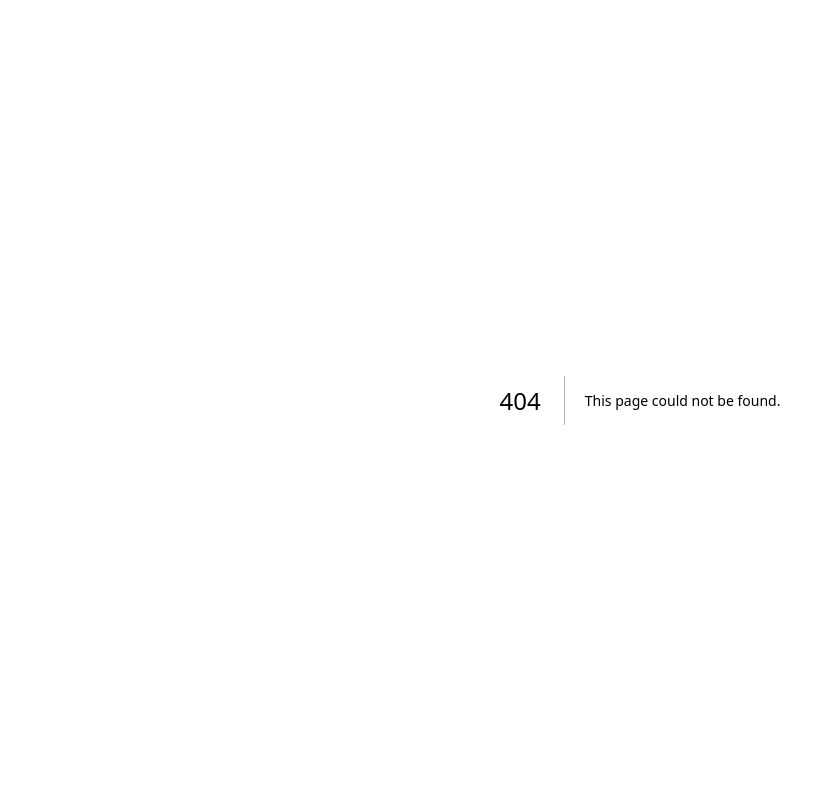
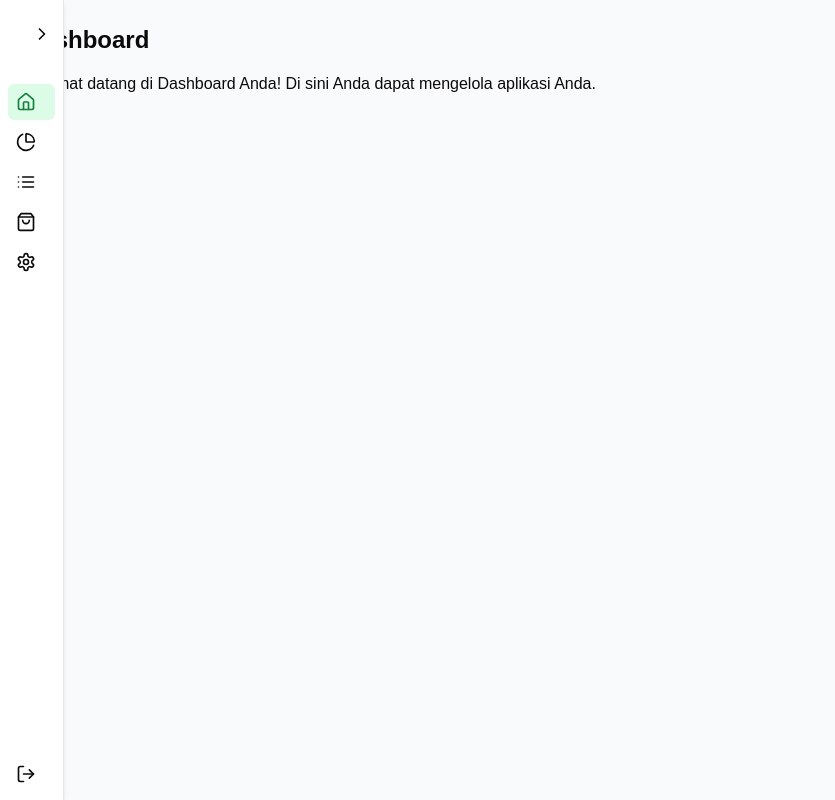
Before and after one commit to abizarhaikal/Wargem, a Next.js app: page /admin/Dashboard in a window 1280 px wide. Before the commit this address had no page. Shown: the whole page, without its empty margins (0-835 px from the left). Built offline with nearby package versions, Linux system fonts and the light colour scheme.

Commit message:
menambah sidebar admin

```diff
--- /dev/null
+++ b/src/app/admin/Dashboard/page.js
@@ -0,0 +1,21 @@
+"use client";
+import React from "react";
+import CustomSidebar from "@/components/ui/sidebaradmin";
+import { SidebarProvider } from "@/components/ui/sidebar";
+
+export default function App() {
+  return (
+    <SidebarProvider>
+      <div className="flex h-screen w-full">
+        {/* Sidebar */}
+        <CustomSidebar />
+
+        {/* Konten Utama */}
+        <main className="flex-1 p-6 bg-gray-50">
+          <h1 className="text-2xl font-bold mb-4">Dashboard</h1>
+          <p>Selamat datang di Dashboard Anda! Di sini Anda dapat mengelola aplikasi Anda.</p>
+        </main>
+      </div>
+    </SidebarProvider>
+  );
+}
--- a/src/app/admin/HalamanProduk/ProdukBaru/page.js
+++ b/src/app/admin/HalamanProduk/ProdukBaru/page.js
@@ -1,5 +1,7 @@
 "use client";
 import { useState } from "react";
+import { useRouter } from "next/navigation"; // Untuk navigasi halaman
+import { ArrowLeft } from "lucide-react"; // Import ikon dari lucide-react
 import { Button } from "@/components/ui/button";
 import { DateInput } from "@/components/ui/admin/ProdukBaru/DateInput";
 import { ImageUpload } from "@/components/ui/admin/ProdukBaru/ImageUpload";
@@ -17,11 +19,11 @@ export default function ProdukPage() {
   });
   const [statusMessage, setStatusMessage] = useState({ type: "", text: "" });
   const [validationMessage, setValidationMessage] = useState("");
+  const router = useRouter();
 
   const handleSave = async () => {
     const { name, category, price, stock, image } = formData;
 
-    // Validasi input kosong
     if (!name || !category || price <= 0 || stock <= 0 || !image) {
       setValidationMessage("Semua field wajib diisi dan tidak boleh bernilai 0.");
       setTimeout(() => setValidationMessage(""), 3000); // Hapus pesan setelah 3 detik
@@ -29,18 +31,15 @@ export default function ProdukPage() {
     }
 
     try {
-      // Reset validation message
       setValidationMessage("");
 
-      // Check for duplicate product name
       const isDuplicate = await checkDuplicateProduct(name);
       if (isDuplicate) {
         setStatusMessage({ type: "error", text: "Produk dengan nama yang sama sudah ada." });
-        setTimeout(() => setStatusMessage({ type: "", text: "" }), 3000); // Hapus pesan setelah 3 detik
+        setTimeout(() => setStatusMessage({ type: "", text: "" }), 3000);
         return;
       }
 
-      // Create product
       await createProduct({ name, category, price, stock, image });
       setStatusMessage({ type: "success", text: "Data berhasil disimpan!" });
       setFormData({ name: "", category: "", price: 0, stock: 0, image: null });
@@ -49,13 +48,20 @@ export default function ProdukPage() {
       console.error(error);
     }
 
-    // Tampilkan animasi sementara untuk status
     setTimeout(() => setStatusMessage({ type: "", text: "" }), 3000);
   };
 
   return (
-    <div className="p-8 bg-gray-50 min-h-screen">
-      <h1 className="text-2xl font-bold mb-4">Produk</h1>
+    <div className="p-8 bg-gray-50 min-h-screen ml-12">
+      <div className="flex items-center space-x-4 mb-6">
+        <button
+          className="p-2 rounded-full bg-green-400 text-white hover:bg-green-500"
+          onClick={() => router.push("/admin/HalamanProduk")}
+        >
+          <ArrowLeft size={20} />
+        </button>
+        <h1 className="text-2xl font-bold">Produk Baru</h1>
+      </div>
       <div className="space-y-6">
         <DateInput />
         <div className="grid grid-cols-1 md:grid-cols-2 gap-6">
@@ -82,18 +88,15 @@ export default function ProdukPage() {
         <div className="flex flex-col md:flex-row items-center space-y-4 md:space-y-0 md:space-x-4">
           <Button onClick={handleSave}>Simpan Data</Button>
 
-          {/* Pemberitahuan */}
           {validationMessage && (
-            <p
-              className="text-red-500 text-sm font-semibold transition-opacity duration-700 ease-in-out opacity-100"
-            >
+            <p className="text-red-500 text-sm font-semibold">
               {validationMessage}
             </p>
           )}
 
           {statusMessage.text && (
             <p
-              className={`text-sm font-semibold transition-all duration-300 ease-in-out ${
+              className={`text-sm font-semibold ${
                 statusMessage.type === "success"
                   ? "text-green-500"
                   : "text-red-500"
--- a/src/app/admin/HalamanProduk/UpdateProduk/[id]/page.js
+++ b/src/app/admin/HalamanProduk/UpdateProduk/[id]/page.js
@@ -1,6 +1,7 @@
 "use client";
 import { useEffect, useState } from "react";
 import { useRouter } from "next/navigation";
+import { ArrowLeft } from "lucide-react"; // Import ikon dari lucide-react
 import { Button } from "@/components/ui/button";
 import { DateInput } from "@/components/ui/admin/ProdukBaru/DateInput";
 import { ImageUpload } from "@/components/ui/admin/UpdateProduk/ImageUpload";
@@ -130,8 +131,16 @@ export default function UpdateProdukPage({ params }) {
   };
 
   return (
-    <div className="p-8 bg-gray-50 min-h-screen">
-      <h1 className="text-2xl font-bold mb-4">Update Produk</h1>
+    <div className="p-8 bg-gray-50 min-h-screen ml-12">
+      <div className="flex items-center space-x-4 mb-6">
+        <button
+          className="p-2 rounded-full bg-green-400 text-white hover:bg-green-500"
+          onClick={() => router.push("/admin/HalamanProduk")}
+        >
+          <ArrowLeft size={20} />
+        </button>
+        <h1 className="text-2xl font-bold">Update Produk</h1>
+      </div>
       <div className="space-y-6">
         <DateInput />
         <div className="grid grid-cols-1 md:grid-cols-2 gap-6">
@@ -148,8 +157,7 @@ export default function UpdateProdukPage({ params }) {
               stock: formData.stock,
             }}
             onChange={(updatedFields) =>
-              setFormData({ ...formData, ...updatedFields })
-            }
+              setFormData({ ...formData, ...updatedFields })}
           />
         </div>
         <CategorySelector
--- a/src/app/admin/HalamanProduk/page.js
+++ b/src/app/admin/HalamanProduk/page.js
@@ -44,9 +44,9 @@ export default function ProductListPage() {
 
   return (
     <SidebarProvider>
-      <div className="flex h-screen">
+      <div className="flex h-screen w-full">
         <CustomSidebar />
-        <main className="flex-1 p-6 bg-gray-50">
+        <main className="flex-1 p-6 bg-gray-50 ml-12"> {/* Added ml-12 for left margin */}
           <ProductLayout>
             <SearchBar
               value={search}
--- /dev/null
+++ b/src/app/admin/Logout/page.js
@@ -0,0 +1,20 @@
+"use client";
+import React from "react";
+import CustomSidebar from "@/components/ui/sidebaradmin";
+import { SidebarProvider } from "@/components/ui/sidebar";
+
+export default function App() {
+  return (
+    <SidebarProvider>
+      <div className="flex h-screen w-full">
+        {/* Sidebar */}
+        <CustomSidebar />
+
+        {/* Konten Utama */}
+        <main className="flex-1 p-6 bg-gray-50">
+          <h1 className="text-2xl font-bold mb-4">Logout</h1>
+        </main>
+      </div>
+    </SidebarProvider>
+  );
+}
--- /dev/null
+++ b/src/app/admin/Pemasukan/page.js
@@ -0,0 +1,20 @@
+"use client";
+import React from "react";
+import CustomSidebar from "@/components/ui/sidebaradmin";
+import { SidebarProvider } from "@/components/ui/sidebar";
+
+export default function App() {
+  return (
+    <SidebarProvider>
+      <div className="flex h-screen w-full">
+        {/* Sidebar */}
+        <CustomSidebar />
+
+        {/* Konten Utama */}
+        <main className="flex-1 p-6 bg-gray-50">
+          <h1 className="text-2xl font-bold mb-4">Pemasukan</h1>
+        </main>
+      </div>
+    </SidebarProvider>
+  );
+}
--- /dev/null
+++ b/src/app/admin/Pengaturan/page.js
@@ -0,0 +1,20 @@
+"use client";
+import React from "react";
+import CustomSidebar from "@/components/ui/sidebaradmin";
+import { SidebarProvider } from "@/components/ui/sidebar";
+
+export default function App() {
+  return (
+    <SidebarProvider>
+      <div className="flex h-screen w-full">
+        {/* Sidebar */}
+        <CustomSidebar />
+
+        {/* Konten Utama */}
+        <main className="flex-1 p-6 bg-gray-50">
+          <h1 className="text-2xl font-bold mb-4">Pengaturan</h1>
+        </main>
+      </div>
+    </SidebarProvider>
+  );
+}
--- a/src/app/admin/orders/page.jsx
+++ b/src/app/admin/orders/page.jsx
@@ -31,7 +31,7 @@ export default function Page() {
     <SidebarProvider className="flex h-screen">
       <CustomSidebar />
 
-      <main className="flex-1 p-6 bg-gray-50">
+      <main className="flex-1 p-6 bg-gray-50 ml-12">
         <h1 className="text-xl font-semibold mb-4">Order Items</h1>
 
         {/* Alert Section */}
--- a/src/components/ui/admin/HalamanProduk/ProductTable.js
+++ b/src/components/ui/admin/HalamanProduk/ProductTable.js
@@ -50,12 +50,12 @@ import {
               <TableCell className="px-4 py-2">{product.created}</TableCell>
               <TableCell className="px-4 py-2">{product.updated}</TableCell>
               <TableCell className="px-4 py-2 flex gap-2">
-                  <Button onClick={() => onUpdate(product.id)}>Update</Button>
+                <Button onClick={() => onUpdate(product.id)}>Edit</Button>
                 <Button
                   variant="destructive"
                   onClick={() => onDelete(product.id)}
                 >
-                    Delete
+                  Hapus
                 </Button>
               </TableCell>
             </TableRow>
--- a/src/components/ui/admin/HalamanProduk/SearchBar.js
+++ b/src/components/ui/admin/HalamanProduk/SearchBar.js
@@ -10,7 +10,7 @@ export function SearchBar({ value, onChange, onAddNew }) {
         onChange={(e) => onChange(e.target.value.trimStart())}
         className="w-1/2"
       />
-      <Button  onClick={onAddNew}>+ Tambahkan Produk Baru</Button>
+      <Button className="bg-green-400 text-white hover:bg-green-500" onClick={onAddNew}>+ Tambahkan Produk Baru</Button>
     </div>
   );
 }
--- a/src/components/ui/sidebaradmin.js
+++ b/src/components/ui/sidebaradmin.js
@@ -1,3 +1,7 @@
+"use client";
+
+import React, { useState } from "react";
+import { useRouter, usePathname } from "next/navigation";
 import {
   Sidebar,
   SidebarContent,
@@ -7,65 +11,133 @@ import {
 } from "@/components/ui/sidebar";
 import {
   Home,
-  User,
   ShoppingBag,
   PieChart,
+  Settings,
   LogOut,
-  ChevronDown,
+  ChevronLeft,
+  ChevronRight,
+  List,
 } from "lucide-react";
-import Image from "next/image";
+
 export default function CustomSidebar() {
+  const [isSidebarOpen, setIsSidebarOpen] = useState(false); // Default tertutup
+  const router = useRouter();
+  const pathname = usePathname();
+
+  const isActive = (path) => pathname === path;
+
+  const toggleSidebar = () => {
+    setIsSidebarOpen((prev) => !prev);
+  };
+
   return (
-    <Sidebar>
+    <div className="relative h-screen">
+      {/* Sidebar */}
+      <div
+        className={`fixed top-0 left-0 h-full bg-white border-r shadow-md transition-all duration-300 z-50 flex flex-col sidebar ${
+          isSidebarOpen ? "w-64" : "w-16"
+        }`}
+      >
         <SidebarContent>
           <SidebarHeader>
-          <div className="flex items-center justify-center space-x-2">
-            <div className="rounded-full bg-green-200 p-2">
-              <Image
-                src="/greeve-logo.png"
-                alt="Greeve Logo"
-                width={24}
-                height={24}
-                className="h-6 w-6"
-              />
+            <div className="flex items-center justify-between px-4 py-2">
+              {isSidebarOpen && (
+                <div className="flex items-center space-x-2">
+                  <span className="font-semibold text-lg text-green-700">
+                    Wargem
+                  </span>
                 </div>
-            <span className="font-semibold text-lg text-green-700">Wargem</span>
+              )}
+              <button
+                onClick={toggleSidebar}
+                className="p-2 rounded-md hover:bg-gray-100 focus:outline-none"
+              >
+                {isSidebarOpen ? (
+                  <ChevronLeft className="w-5 h-5" />
+                ) : (
+                  <ChevronRight className="w-5 h-5" />
+                )}
+              </button>
             </div>
           </SidebarHeader>
 
           <SidebarGroup>
             <div className="space-y-1">
-            <div className="flex items-center p-2 rounded-md text-sm font-medium hover:bg-gray-100 cursor-pointer">
-              <Home className="w-5 h-5 mr-3" />
-              <span>Dasbor</span>
+              <div
+                className={`flex items-center p-2 rounded-md text-sm font-medium cursor-pointer ${
+                  isActive("/admin/Dashboard")
+                    ? "bg-green-100 text-green-700"
+                    : "hover:bg-gray-100"
+                }`}
+                onClick={() => router.push("/admin/Dashboard")}
+              >
+                <Home className="w-5 h-5 flex-shrink-0" />
+                {isSidebarOpen && <span className="ml-3">Dashboard</span>}
               </div>
-            <div className="flex items-center p-2 rounded-md text-sm font-medium hover:bg-gray-100 cursor-pointer">
-              <User className="w-5 h-5 mr-3" />
-              <span>Pengguna</span>
+              <div
+                className={`flex items-center p-2 rounded-md text-sm font-medium cursor-pointer ${
+                  isActive("/admin/Pemasukan")
+                    ? "bg-green-100 text-green-700"
+                    : "hover:bg-gray-100"
+                }`}
+                onClick={() => router.push("/admin/Pemasukan")}
+              >
+                <PieChart className="w-5 h-5 flex-shrink-0" />
+                {isSidebarOpen && <span className="ml-3">Pemasukan</span>}
               </div>
-            <div className="flex items-center p-2 rounded-md text-sm font-medium bg-green-100 text-green-700">
-              <ShoppingBag className="w-5 h-5 mr-3" />
-              <span>Produk</span>
+              <div
+                className={`flex items-center p-2 rounded-md text-sm font-medium cursor-pointer ${
+                  isActive("/admin/orders")
+                    ? "bg-green-100 text-green-700"
+                    : "hover:bg-gray-100"
+                }`}
+                onClick={() => router.push("/admin/orders")}
+              >
+                <List className="w-5 h-5 flex-shrink-0" />
+                {isSidebarOpen && <span className="ml-3">Pesanan</span>}
               </div>
-            <div className="flex items-center p-2 rounded-md text-sm font-medium hover:bg-gray-100 cursor-pointer">
-              <PieChart className="w-5 h-5 mr-3" />
-              <span>Tantangan</span>
+              <div
+                className={`flex items-center p-2 rounded-md text-sm font-medium cursor-pointer ${
+                  isActive("/admin/HalamanProduk")
+                    ? "bg-green-100 text-green-700"
+                    : "hover:bg-gray-100"
+                }`}
+                onClick={() => router.push("/admin/HalamanProduk")}
+              >
+                <ShoppingBag className="w-5 h-5 flex-shrink-0" />
+                {isSidebarOpen && <span className="ml-3">Produk</span>}
               </div>
-            <div className="flex items-center p-2 rounded-md text-sm font-medium hover:bg-gray-100 cursor-pointer">
-              <PieChart className="w-5 h-5 mr-3" />
-              <span>Dampak</span>
-              <ChevronDown className="ml-auto text-gray-500" size={16} />
+              <div
+                className={`flex items-center p-2 rounded-md text-sm font-medium cursor-pointer ${
+                  isActive("/admin/Pengaturan")
+                    ? "bg-green-100 text-green-700"
+                    : "hover:bg-gray-100"
+                }`}
+                onClick={() => router.push("/admin/Pengaturan")}
+              >
+                <Settings className="w-5 h-5 flex-shrink-0" />
+                {isSidebarOpen && <span className="ml-3">Pengaturan</span>}
               </div>
             </div>
           </SidebarGroup>
         </SidebarContent>
 
-      <SidebarFooter>
-        <div className="flex items-center p-2 text-sm font-medium hover:bg-gray-100 cursor-pointer">
-          <LogOut className="w-5 h-5 mr-3" />
-          <span>Keluar</span>
+        {/* Sidebar Footer */}
+        <SidebarFooter className="mt-auto">
+          <div
+            className={`flex items-center p-2 text-sm font-medium cursor-pointer ${
+              isActive("/admin/Logout")
+                ? "bg-green-100 text-green-700"
+                : "hover:bg-gray-100"
+            }`}
+            onClick={() => router.push("/admin/Logout")}
+          >
+            <LogOut className="w-5 h-5 flex-shrink-0" />
+            {isSidebarOpen && <span className="ml-3">Keluar</span>}
           </div>
         </SidebarFooter>
-    </Sidebar>
+      </div>
+    </div>
   );
 }
```
Lines whose indentation alone changed are shown as unchanged.
